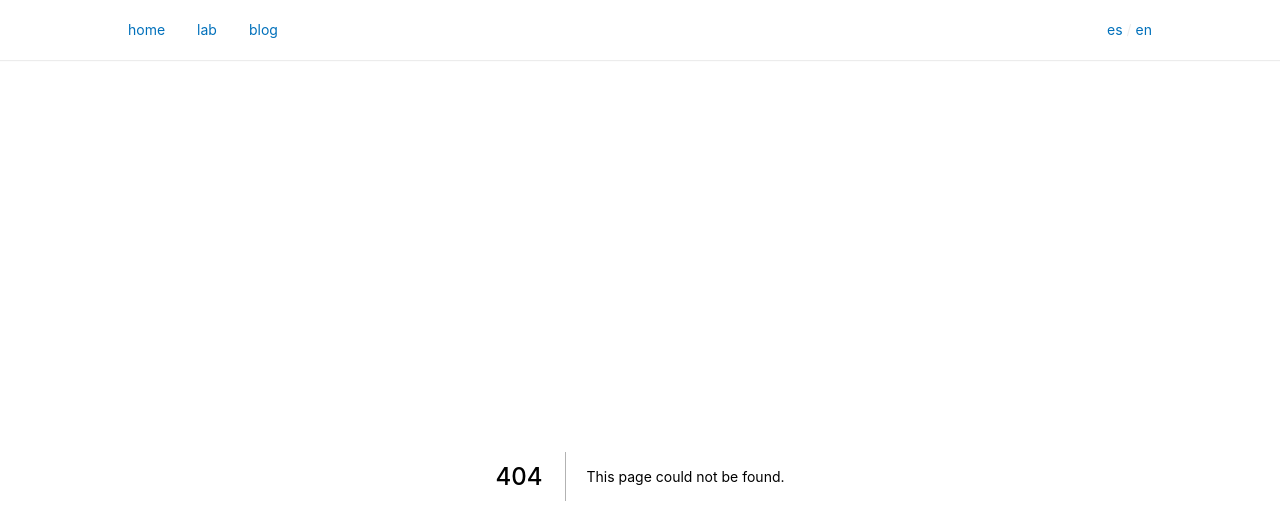
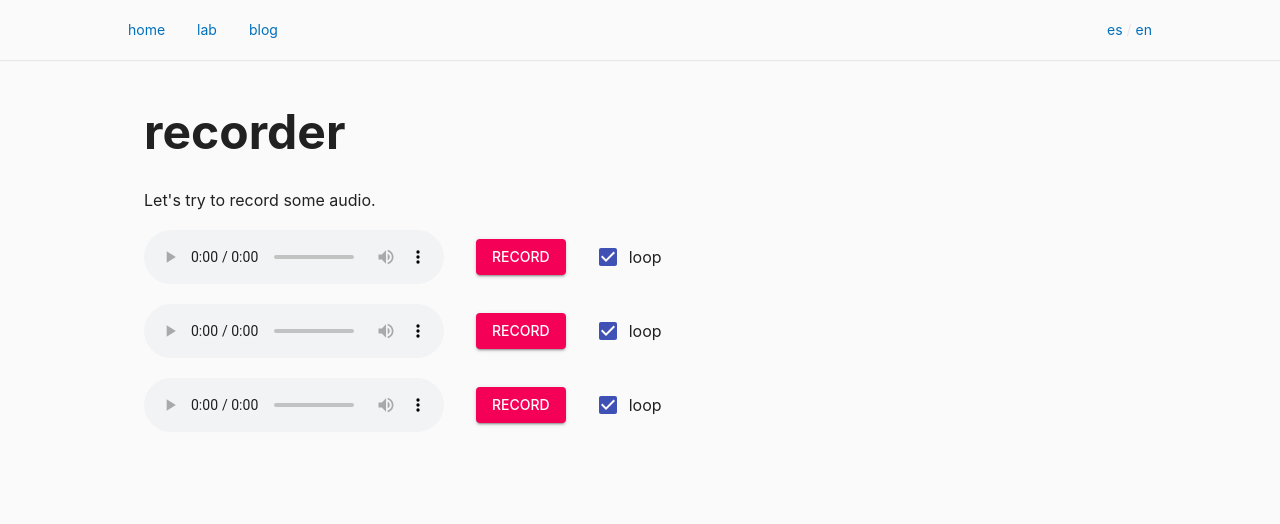
Before and after one commit to stringparser/www, a Next.js app: page /lab/audio-recorder in a window 1280 px wide. Before the commit this address had no page. Shown: the top 524 px of the page. Built offline with nearby package versions, Linux system fonts and the light colour scheme.

Commit message:
adding audio recording

```diff
--- a/package.json
+++ b/package.json
@@ -24,8 +24,10 @@
   ],
   "dependencies": {
     "@material-ui/core": "^4.11.0",
+    "@material-ui/icons": "^4.9.1",
     "@mdx-js/loader": "^1.6.6",
     "@zeit/next-css": "^1.0.1",
+    "audio-recorder-polyfill": "^0.3.6",
     "babel-plugin-preval": "^4.0.0",
     "chalk": "^3.0.0",
     "next": "^9.4.4",
@@ -43,6 +45,7 @@
     "yargs": "^15.3.1"
   },
   "devDependencies": {
+    "@types/dom-mediacapture-record": "^1.0.7",
     "@types/imagemin-gifsicle": "^5.2.0",
     "@types/imagemin-mozjpeg": "^8.0.0",
     "@types/imagemin-optipng": "^5.2.0",
--- /dev/null
+++ b/pages/lab/audio-recorder.mdx
@@ -0,0 +1,15 @@
+import AudioRecorder from "../../shared/components/AudioRecorder/AudioRecorder";
+
+# recorder
+
+Let's try to record some audio.
+
+<AudioRecorder />
+
+<span style={{padding: '1rem'}} />
+
+<AudioRecorder />
+
+<span style={{padding: '1rem'}} />
+
+<AudioRecorder />
--- a/pages/lab/recorder.mdx
+++ /dev/null
@@ -1,4 +0,0 @@
-
-# recorder
-
-Let's try to record some audio.
--- a/shared/components/AudioRecorder/AudioRecorder.tsx
+++ b/shared/components/AudioRecorder/AudioRecorder.tsx
@@ -1 +1,140 @@
-export default () => <audio />
+import { createRef, useState } from "react";
+import { Box, Button, Divider, makeStyles, Checkbox, FormControlLabel } from "@material-ui/core";
+
+import AudioService from "../../services/AudioService";
+
+type State = Partial<{
+  recorder: MediaRecorder;
+  isPlaying: boolean;
+  isRecording: boolean;
+  shouldLoopAudio: boolean;
+}>;
+
+const useStyles = makeStyles({
+  divider: {
+    margin: '0 1rem',
+  },
+  buttonsContainer: {
+    '& > *:not(:first-child)': {
+      marginLeft: '1rem',
+    }
+  }
+})
+
+const AudioRecorder: React.FC = () => {
+  const classes = useStyles();
+
+  const audioRef = createRef<HTMLAudioElement>();
+
+  const [state, setState] = useState<State>({
+    shouldLoopAudio: true,
+  });
+
+  const [audioSrc, setAudioSrc] = useState<string>('');
+
+  const {
+    recorder,
+    isRecording,
+    shouldLoopAudio,
+  } = state;
+
+  function handleSetAudioSrc(ev: BlobEvent) {
+    setAudioSrc(URL.createObjectURL(ev.data));
+  }
+
+  async function handleRecord() {
+    const audio = audioRef.current;
+
+    if (!audio || isRecording) {
+      return;
+    }
+
+    const stream = await AudioService.getAudio();
+    const recorder = await (
+      import('audio-recorder-polyfill')
+        .then(({ 'default': MediaRecorder }) => new MediaRecorder(stream))
+    );
+
+    // Set record to <audio> when recording will be finished
+    recorder.addEventListener('dataavailable', handleSetAudioSrc);
+
+    // Start recording
+    recorder.start();
+
+    setState({
+      ...state,
+      recorder,
+      isRecording: true,
+    });
+  }
+
+  async function handleStop() {
+    if (recorder  && isRecording) {
+      recorder.stop();
+
+      recorder.removeEventListener('dataavailable', handleSetAudioSrc);
+
+      setState({
+        ...state,
+        recorder: undefined,
+        isRecording: false,
+      });
+    }
+  }
+
+  function handleToggleLoopAudio() {
+    setState({
+      ...state,
+      shouldLoopAudio: !shouldLoopAudio,
+    });
+  }
+
+  return (
+    <Box
+      display="flex"
+      alignItems="center"
+    >
+      <audio
+        ref={audioRef}
+        src={audioSrc}
+        loop={shouldLoopAudio}
+        controls={true}
+        autoPlay={Boolean(audioSrc)}
+      />
+
+      <Divider className={classes.divider} />
+
+      <Button
+        color={isRecording
+            ? 'primary'
+            : 'secondary'
+        }
+        onClick={isRecording
+          ? handleStop
+          : handleRecord
+        }
+      >
+        {isRecording
+          ? 'Stop'
+          : 'Record'
+        }
+      </Button>
+
+      <Divider className={classes.divider} />
+
+      <FormControlLabel
+        label="loop"
+        control={
+          <Checkbox
+            name="loop-audio"
+            color="primary"
+            checked={shouldLoopAudio}
+            onChange={handleToggleLoopAudio}
+          />
+        }
+      />
+    </Box>
+  );
+}
+
+export default AudioRecorder;
--- /dev/null
+++ b/shared/services/AudioService.ts
@@ -0,0 +1,14 @@
+
+class AudioService {
+  getMedia(options?: MediaStreamConstraints) {
+    return window.navigator.mediaDevices.getUserMedia(options);
+  }
+
+  getAudio() {
+    return this.getMedia({ audio: true });
+  }
+}
+
+
+
+export default new AudioService();
--- a/shared/theme.ts
+++ b/shared/theme.ts
@@ -8,6 +8,12 @@ const theme = createMuiTheme({
             fontWeight: 700,
         }
     },
+
+    props: {
+        MuiButton: {
+            variant: 'contained',
+        }
+    }
 });
 
 export default theme;
--- a/tsconfig.json
+++ b/tsconfig.json
@@ -24,6 +24,7 @@
     "esModuleInterop": true,
     "moduleResolution": "node",
     "resolveJsonModule": true,
+    "allowSyntheticDefaultImports": true,
     "forceConsistentCasingInFileNames": true
   }
 }
--- /dev/null
+++ b/types/audio-recorder-polyfill.d.ts
@@ -0,0 +1,3 @@
+declare module "audio-recorder-polyfill" {
+  export default MediaRecorder;
+}
```
Also changed, not shown: pages/lab/audio-scale.mdx (renamed from pages/lab/scale.mdx), 1 other file (tests, documents, lock files or other folders).
